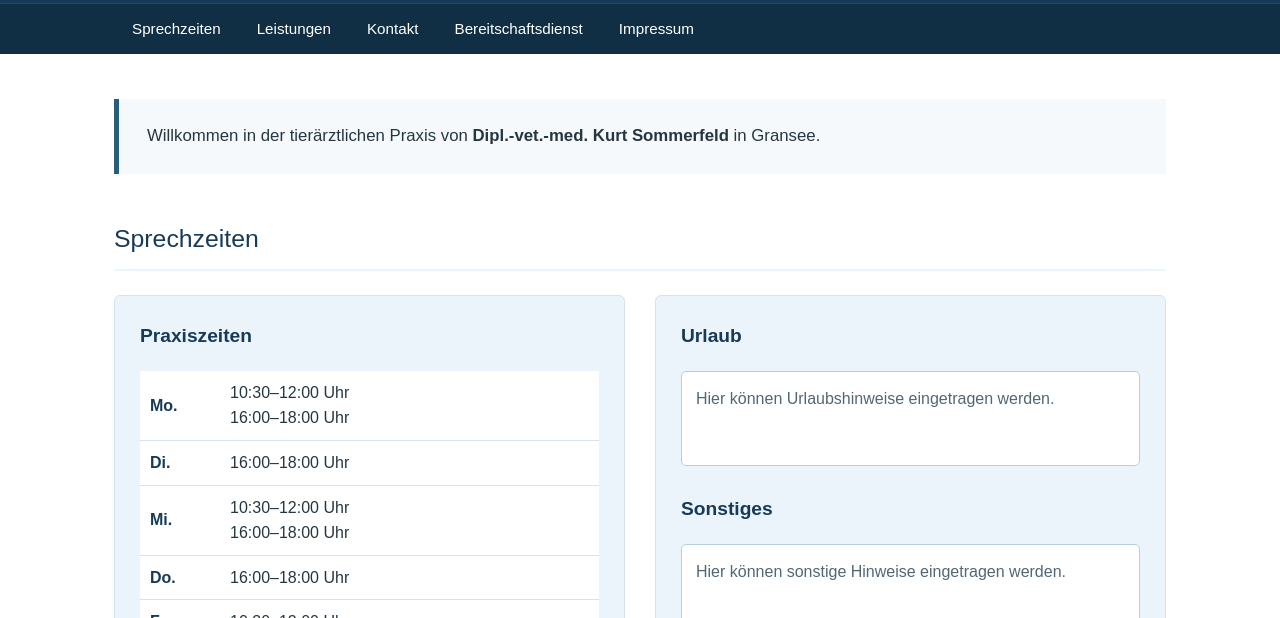
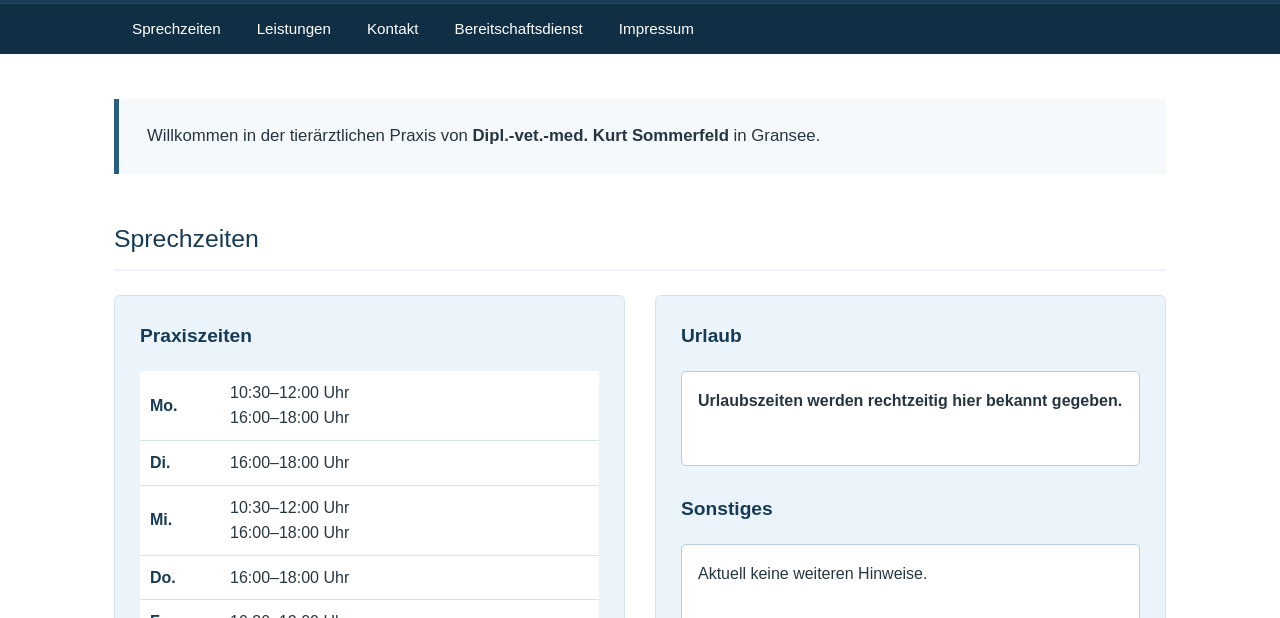
Before and after one commit to tagransee/Webseite, a plain HTML site: page index.html in a window 1280 px wide. Shown: the part 182-800 px from the top of the page. Drawn offline with Linux system fonts and the light colour scheme.

Commit message:
Update index.html

```diff
--- a/index.html
+++ b/index.html
@@ -263,6 +263,20 @@
             font-size: 1.25rem;
         }
 
+        .subheading {
+    margin-top: 28px !important;
+}
+
+.notice-box {
+    min-height: 95px;
+    padding: 16px;
+    background: #ffffff;
+    border: 1px solid #b8cedc;
+    border-radius: 5px;
+    color: #263640;
+}
+
+
         footer p {
             margin: 6px 0;
         }
@@ -377,18 +391,19 @@
         </div>
 
         <div class="card">
-            <h3>Urlaub</h3>
+    <h3>Urlaub</h3>
 
-            <div class="notice-box" contenteditable="true">
-                Hier können Urlaubshinweise eingetragen werden.
-            </div>
+    <div class="notice-box">
+        <strong>Urlaubszeiten werden rechtzeitig hier bekannt gegeben.</strong><br>
+    </div>
 
-            <h3 class="subheading">Sonstiges</h3>
+    <h3 class="subheading">Sonstiges</h3>
 
-            <div class="notice-box" contenteditable="true">
-                Hier können sonstige Hinweise eingetragen werden.
-            </div>
-        </div>
+    <div class="notice-box">
+        Aktuell keine weiteren Hinweise.
+    </div>
+</div>
+
 
     </div>
 </section>
```
